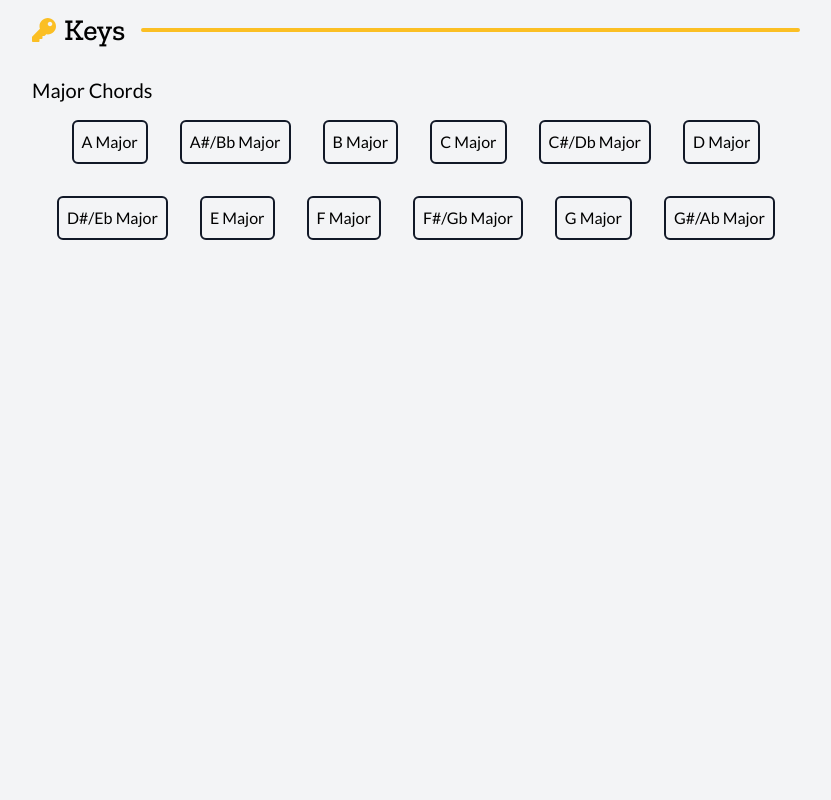
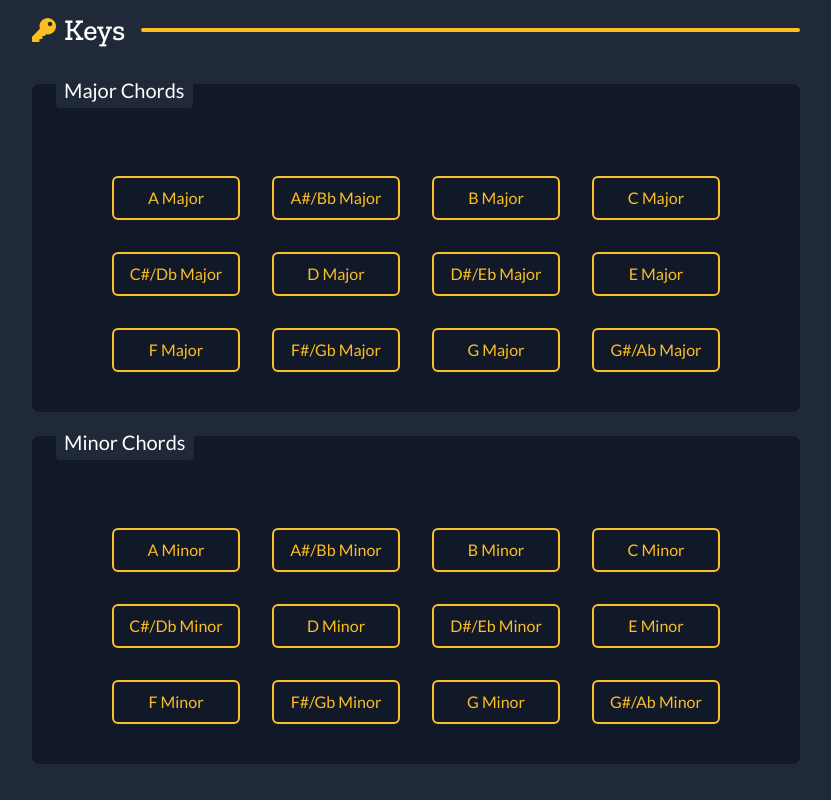
Before and after one commit to jacoberick/keys, a React (Create React App) app: page / in a window 1280 px wide. Shown: the whole page, without its empty margins (224-1055 px from the left). Built offline with nearby package versions, Linux system fonts and the light colour scheme.

Commit message:
bg color changes, new layout for major/minor chord button banks

```diff
--- a/src/App.js
+++ b/src/App.js
@@ -4,7 +4,7 @@ import FindKey from "./components/FindKey";
 
 function App() {
   return (
-    <div id="masterContainer" className="bg-gray-100 h-screen">
+    <div id="masterContainer" className="bg-gray-800 h-screen">
       <Header />
       <FindKey />
     </div>
--- a/src/components/FindKey.js
+++ b/src/components/FindKey.js
@@ -1,7 +1,9 @@
 // repeated styles
-const majorMinorTitles = `text-xl text-left`;
+const majorMinorTitles = `text-xl mb-4 text-white relative bottom-9 bg-gray-800 inline-block rounded py-1 px-2`;
+const chordSection = `my-6 bg-gray-900 rounded-lg p-6`;
+const buttonsContainer = `flex flex-wrap justify-center`;
 
-let majorChords = [
+const majorChords = [
   "A Major",
   "A#/Bb Major",
   "B Major",
@@ -16,20 +18,48 @@ let majorChords = [
   "G#/Ab Major",
 ];
 
+const minorChords = [
+  "A Minor",
+  "A#/Bb Minor",
+  "B Minor",
+  "C Minor",
+  "C#/Db Minor",
+  "D Minor",
+  "D#/Eb Minor",
+  "E Minor",
+  "F Minor",
+  "F#/Gb Minor",
+  "G Minor",
+  "G#/Ab Minor",
+];
+
 const majorChordButtons = majorChords.map((c) => (
-  <button className="m-4 border-2  border-gray-900 p-2 rounded-md">
+  <button className="m-4 border-2  border-yellow-400 p-2 rounded-md w-32">
+    <p>{c}</p>
+  </button>
+));
+
+const minorChordButtons = minorChords.map((c) => (
+  <button className="m-4 border-2  border-yellow-400 p-2 rounded-md w-32">
     <p>{c}</p>
   </button>
 ));
 
 const FindKey = () => {
   return (
-    <div
-      id="findKeyContainer"
-      className="mx-auto max-w-4xl px-16 text-center mt-4"
-    >
-      <p className={majorMinorTitles}>Major Chords</p>
-      <div id="chordBank">{majorChordButtons}</div>
+    <div id="findKeyContainer" className="mx-auto max-w-4xl px-16">
+      <section id="majorSection" className={chordSection}>
+        <p className={majorMinorTitles}>Major Chords</p>
+        <div id="majorChordBank" className={buttonsContainer}>
+          {majorChordButtons}
+        </div>
+      </section>
+      <section id="minorSection" className={chordSection}>
+        <p className={majorMinorTitles}>Minor Chords</p>
+        <div id="minorChordBank" className={buttonsContainer}>
+          {minorChordButtons}
+        </div>
+      </section>
     </div>
   );
 };
--- a/src/components/Header.js
+++ b/src/components/Header.js
@@ -11,7 +11,7 @@ const Header = () => {
     >
       <div id="logoContainer" className="flex items-center mr-4">
         <FontAwesomeIcon icon={faKey} className="text-2xl text-yellow-400" />
-        <h1 className="font-zilla text-3xl ml-2">Keys</h1>
+        <h1 className="font-zilla text-white text-3xl ml-2">Keys</h1>
       </div>
       <hr className="border-yellow-400 border-2 rounded-full w-full" />
     </div>
--- a/src/index.css
+++ b/src/index.css
@@ -11,5 +11,6 @@
   a,
   p {
     @apply font-lato;
+    @apply text-yellow-400;
   }
 }
```
